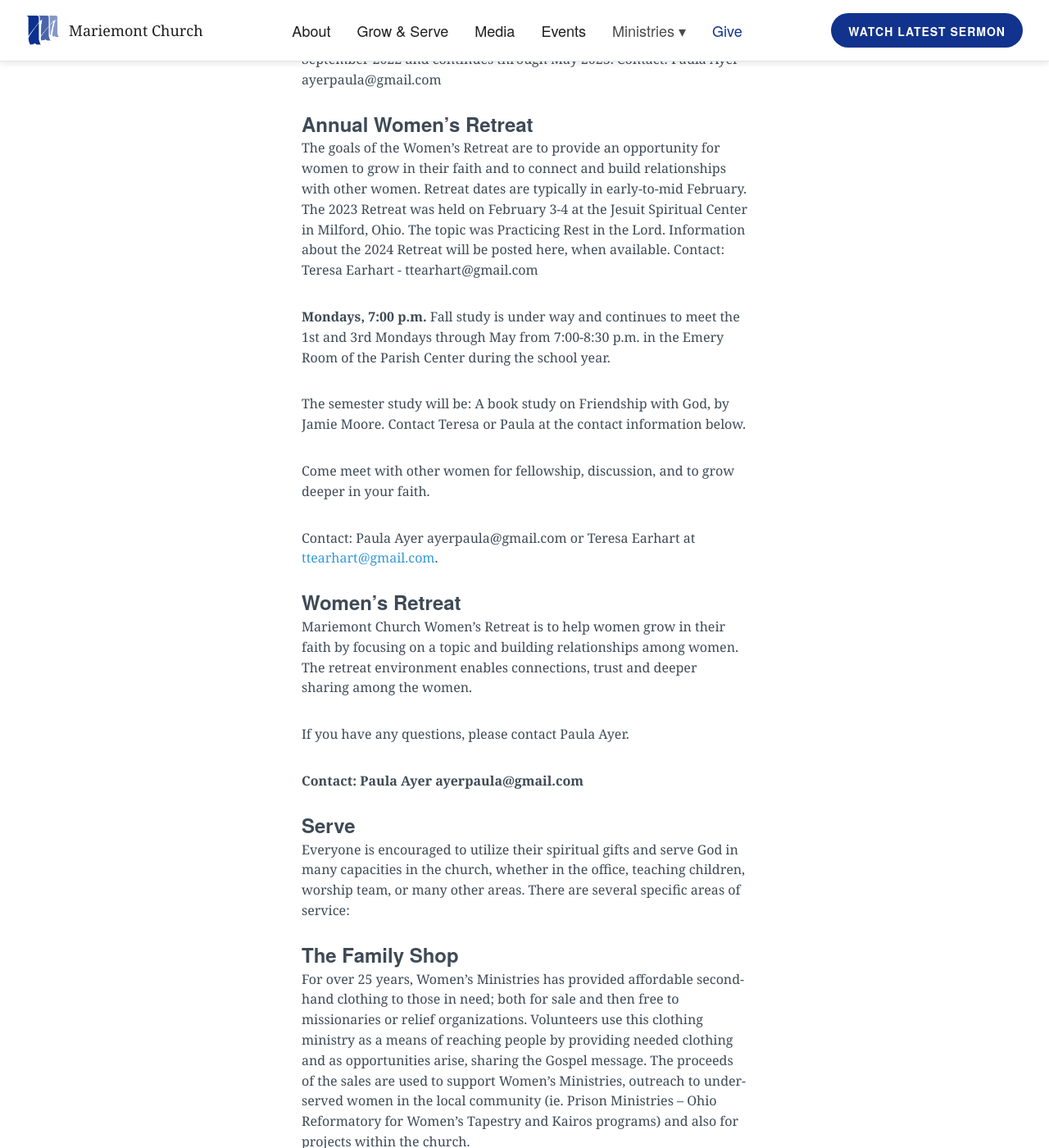
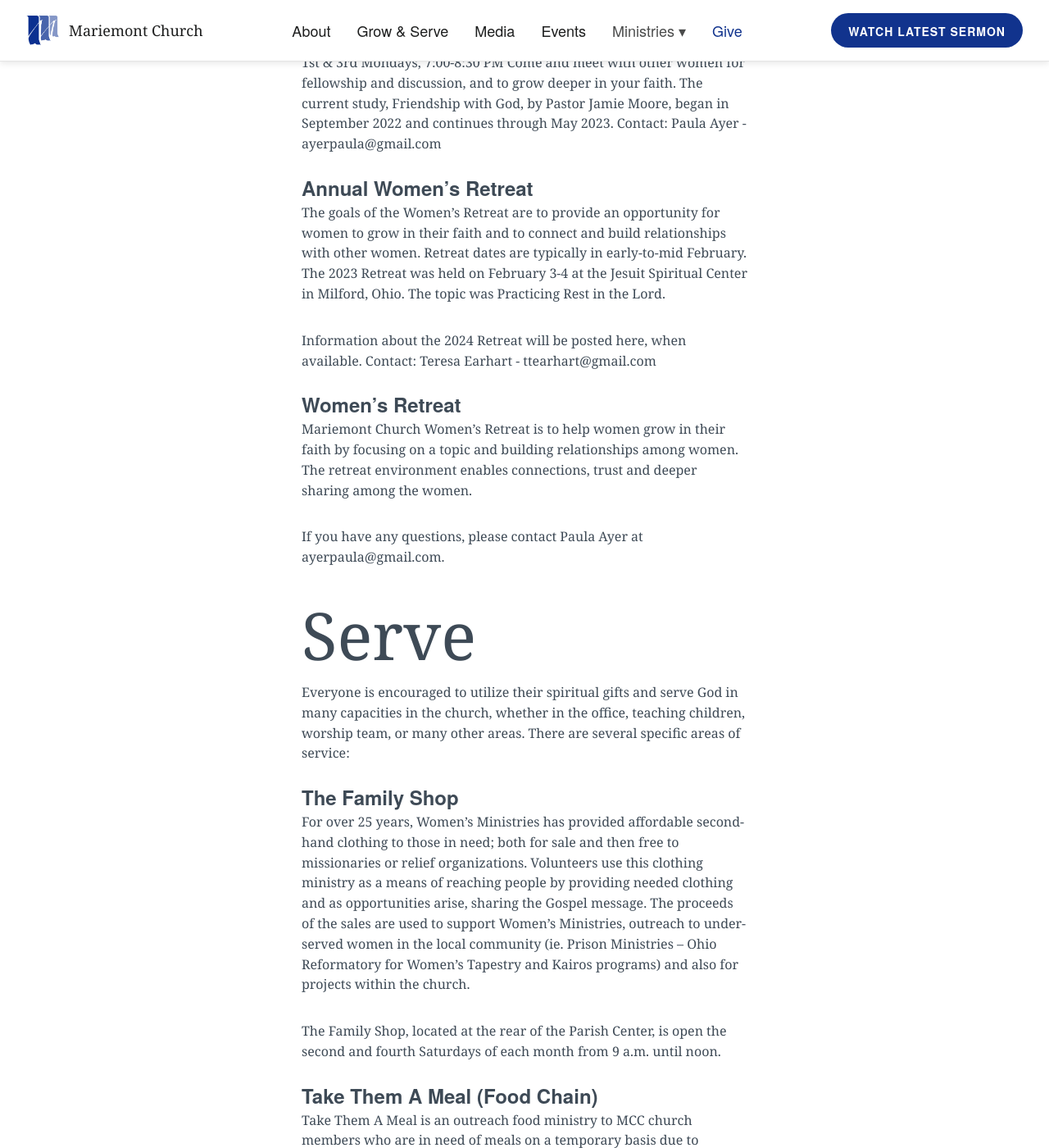
Before and after one commit to lukemoderwell/mariemont, a Jekyll site: the page built from womens-ministry.md, in a window 1280 px wide and 1400 px high, scrolled down 1808 px. Shown: the whole window at 82% size. Built offline with Jekyll 4.4.1, drawn with Linux system fonts in a browser that asks for light colours; nearby versions of some CDN libraries; some of the changed text lies outside the part shown.

Commit message:
Updated Womens Ministry

```diff
--- a/womens-ministry.md
+++ b/womens-ministry.md
@@ -17,58 +17,44 @@
 
 Sharing the goal of having every member grow through participation in Bible study, Women’s Ministries offers a variety of studies for women in the church and women who may not be members of Mariemont Church. Studies are Bible based, providing perspectives for applying Christian principles to a woman’s life, and are typically taught by women from our community.
 
-
 ### Joy In The Morning
 
 For over 20 years, this study has been held on Tuesday mornings 9:15-11:30am.
 
-
 Study Offerings Include:
 
 1. *Sermon on the Mount*, by Jen Wilkins
-1. Discovery study on the book of Matthew led by Liz Baker
-1. *Seasons of God-Spirals of Life* and *Calm Woman in Turbulent Times*, by Barbara Mouser.
 
+2. Discovery study on the book of Matthew led by Liz Baker
+
+3. *Seasons of God-Spirals of Life* and *Calm Woman in Turbulent Times*, by Barbara Mouser.
 
 We are exploring the possibility of having childcare for children of preschool age and under and want to find out if any of you are interested in using a sitter. The cost would be $5 per child per session (13 weeks) so $65 per child for the fall semester. **Please email me as soon as possible if you are interested.** My email address is [tombarbleonard@gmail.com](tombarbleonard@gmail.com).
 
 If you know of anyone who might be available to babysit, please contact, Barb Leonard, [tombarbleonard@gmail.com.](tombarbleonard@gmail.com)
 
 ### Evening Joy
+
 1st & 3rd Mondays, 7:00-8:30 PM
 Come and meet with other women for fellowship and discussion, and to grow deeper in your faith.
 The current study, Friendship with God, by Pastor Jamie Moore, began in September 2022 and continues through May 2023.
 Contact: Paula Ayer - ayerpaula@gmail.com
 
 ### Annual Women’s Retreat
+
 The goals of the Women’s Retreat are to provide an opportunity for women to grow in their faith and to connect and build relationships with other women. Retreat dates are typically in early-to-mid February.
 The 2023 Retreat was held on February 3-4 at the Jesuit Spiritual Center in Milford, Ohio. The topic was Practicing Rest in the Lord.
+
 Information about the 2024 Retreat will be posted here, when available.
 Contact: Teresa Earhart -  ttearhart@gmail.com
-
-
-
-
-**Mondays, 7:00 p.m.** Fall study is under way and continues to meet the 1st and 3rd Mondays through May from 7:00-8:30 p.m. in the Emery Room of the Parish Center during the school year.
-
-The semester study will be:
-A book study on *Friendship with God*, by Jamie Moore. Contact Teresa or Paula at the contact information below.
-
-Come meet with other women for fellowship, discussion, and to grow deeper in your faith.
-
-Contact: Paula Ayer ayerpaula@gmail.com or Teresa Earhart at [ttearhart@gmail.com](ttearhart@gmail.com).
-
 
 ### Women’s Retreat
 
 Mariemont Church Women’s Retreat is to help women grow in their faith by focusing on a topic and building relationships among women. The retreat environment enables connections, trust and deeper sharing among the women.
 
+If you have any questions, please contact Paula Ayer at ayerpaula@gmail.com.
 
-If you have any questions, please contact Paula Ayer.
-
-**Contact: Paula Ayer ayerpaula@gmail.com**
-
-### Serve
+# Serve
 
 Everyone is encouraged to utilize their spiritual gifts and serve God in many capacities in the church, whether in the office, teaching children, worship team, or many other areas. There are several specific areas of service:
 
@@ -96,7 +82,7 @@
 
 Caregivers of the children are another focus of our ministry. We show love to the caregivers and supporters of these children left behind. Additionally, we help women coming out of prison with clothing and other vital needs to successfully re-enter society.
 
-Sheila Luther, who spent 13 years in prison and the founder of Tapestry of Love, is the illustrator of a book titled, *How Mommy Found Her Way Home*. For more information and to support this children’s book go to [www.seednhope.com](https://seed hope.com/).
+Sheila Luther, who spent 13 years in prison and the founder of Tapestry of Love, is the illustrator of a book titled, *How Mommy Found Her Way Home*. For more information and to support this children’s book go to \[www.seednhope.com\](https://seed hope.com/).
 
 The mission of the Tapestry ministry is to show love and compassion to the “least of these” as the Bible tells us we must do in Matthew 25, “Whenever you do it for the *least of these*, you do it for me."
 
```
